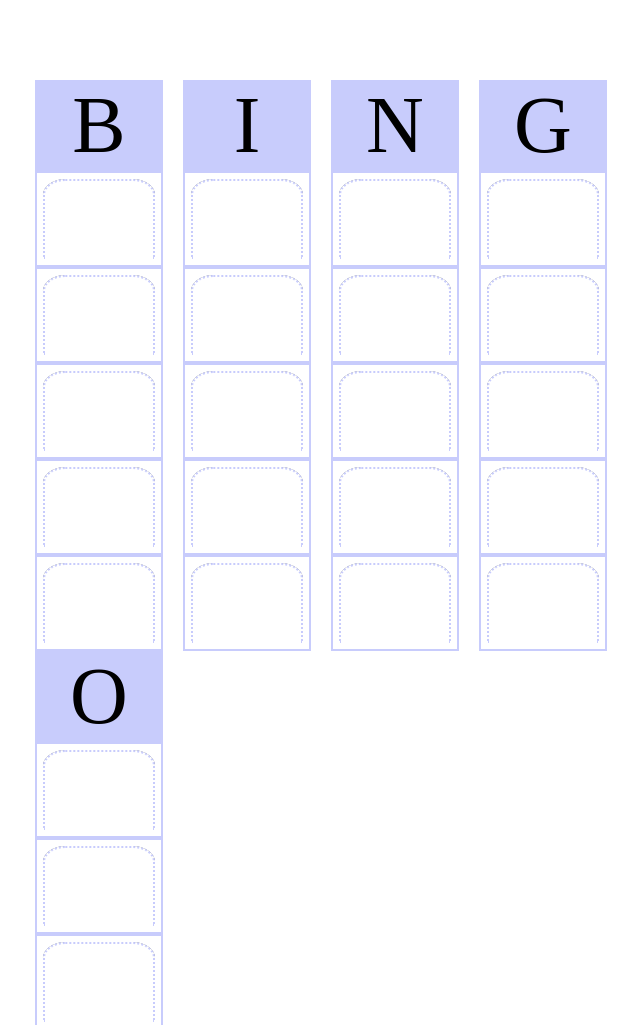
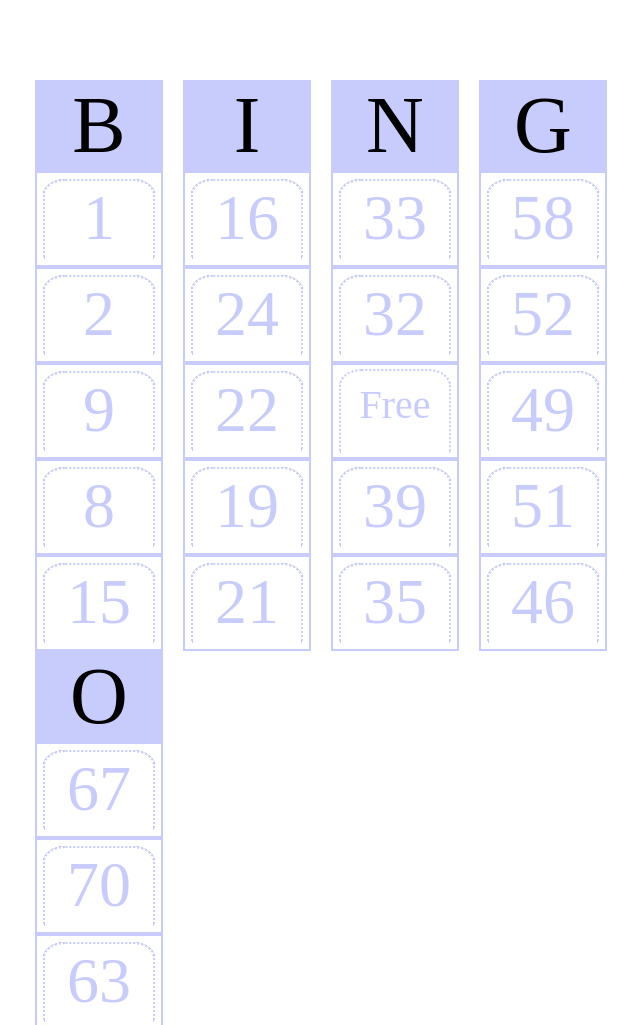
Before and after one commit to arowM/bingo-card, a website built with webpack: page src/pug/index.pug in a window 1280 px wide. Shown: the top 1025 px of the page, without its empty margins (285-925 px from the left). Built offline with nearby package versions, Linux system fonts and the light colour scheme.

Commit message:
Make to set random numbers on load page

```diff
--- a/src/index.js
+++ b/src/index.js
@@ -1,3 +1,23 @@
 "use strict";
 
+var setCol = function setCol(min, max, n, prefix) {
+  var cLength = max - min + 1;
+  var candidates = Array.from({ length: cLength }, function (_, i) {
+    return i + min;
+  });
+  Array.from({ length: n }).forEach(function (_, i) {
+    var idx = Math.floor(Math.random() * candidates.length);
+    var v = candidates[idx];
+    candidates.splice(idx, 1);
+    document.getElementById('js-cell-label-' + prefix + i).textContent = v;
+  });
+};
+
+setCol(1, 15, 5, 'B');
+setCol(16, 30, 5, 'I');
+setCol(31, 45, 4, 'N');
+setCol(46, 60, 5, 'G');
+setCol(61, 75, 5, 'O');
+document.getElementById('js-cell-label-Nfree').textContent = 'Free';
+
 require('./index.scss');
--- a/src/index.scss
+++ b/src/index.scss
@@ -69,6 +69,11 @@ body {
         transform-origin: bottom;
         transition: all 1s ease-out;
         @include cell-box;
+
+        &#js-cell-label-Nfree {
+          font-size: 0.5em;
+          padding-top: 0.25em;
+        }
       }
 
       .bingoCard-check:checked ~ .bingoCard-label {
--- a/src/pug/index.pug
+++ b/src/pug/index.pug
@@ -12,7 +12,7 @@ html(lang="ja")
         div.bingoCard-col
           div.bingoCard-header
             | #{c}
-          each id in [0, 1, 2, 3, 4]
+          each id in (c === 'N'?[0,1,'free',2,3]:[0,1,2,3,4])
             div.bingoCard-cell(id="js-cell-" + c + id)
               input.bingoCard-check(type="checkbox" id="js-cell-check-" + c + id)
               .bingoCard-cell-background
```
